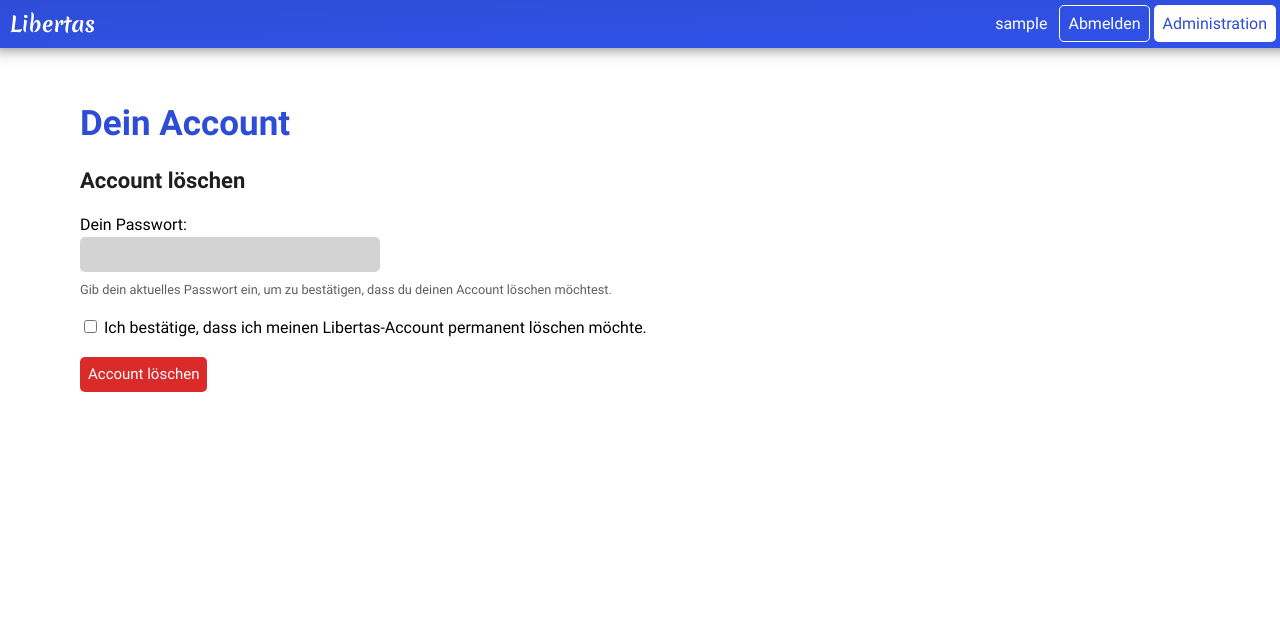
After one commit to linuskoester/libertas, a Django app: page /account/delete in a window 1280 px wide. The commit adds this page. Shown: the top 632 px of the page. Run offline with Django 3.2, Linux system fonts and the light colour scheme; the visitor is signed in with stand-in values (Sample User, id 1); parts of the project's set-up code (start-up, migrations or seed data) failed here and were passed over.

Commit message:
Delete Account Form

```diff
--- a/libertas/forms.py
+++ b/libertas/forms.py
@@ -122,3 +122,12 @@ class ChangePasswordForm(forms.Form):
             self.add_error('password_confirm',
                            'Die Passwörter stimmen nicht überein.')
         return cd
+
+
+class DeleteAccountForm(forms.Form):
+    password = forms.CharField(
+        label='Dein Passwort',
+        help_text='Gib dein aktuelles Passwort ein, um zu bestätigen, dass du deinen Account löschen möchtest.',
+        widget=forms.PasswordInput())
+    confirm = forms.BooleanField(
+        label='Ich bestätige, dass ich meinen Libertas-Account permanent löschen möchte.')
--- a/libertas/static/libertas/css/basic.css
+++ b/libertas/static/libertas/css/basic.css
@@ -238,6 +238,15 @@ footer a:hover {
     background-color: var(--main-accent-hover-color);
 }
 
+.form button.red {
+    background-color: rgb(218, 42, 42);
+    color: white;
+}
+
+.form button.red:hover {
+    background-color: rgb(255, 45, 45);
+}
+
 .field-wrapper {
     font-family: 'Roboto Regular';
     font-size: 1em;
--- a/libertas/templates/libertas/auth/account.html
+++ b/libertas/templates/libertas/auth/account.html
@@ -19,5 +19,8 @@
         <button type="submit">Passwort ändern</button>
     </form>
 </div>
-
+<h3>Account löschen</h3>
+<div class="form">
+    <button type="submit" class="red" onclick="window.location='{% url 'account_delete' %}'">Account löschen</button>
+</div>
 {% endblock %}
--- /dev/null
+++ b/libertas/templates/libertas/auth/account_delete.html
@@ -0,0 +1,16 @@
+{% extends 'libertas/base.html' %}
+
+{% block title %}Account | Libertas{% endblock %}
+
+{% block main %}
+
+<h1>Dein Account</h1>
+
+<h3>Account löschen</h3>
+<div class="form">
+    <form method="post">
+        {% include "libertas/form.html" %}
+    <button type="submit" class="red">Account löschen</button>
+    </form>
+</div>
+{% endblock %}
--- a/libertas/templates/libertas/form.html
+++ b/libertas/templates/libertas/form.html
@@ -7,6 +7,14 @@
     <div class="email-wrapper">
         {{ field }} <span class="email-text">@halepaghen.de</span>
     </div>
+    {{ field.errors }}
+    {% if field.help_text %}
+    <div class="help">{{ field.help_text|safe }}</div>
+    {% endif %}
+</div>
+{% elif field.field.widget.input_type == "checkbox" %}
+<div class="field-wrapper">
+    {{ field }} {{ field.label_tag }}
     {{ field.errors }}
     {% if field.help_text %}
     <div class="help">{{ field.help_text|safe }}</div>
--- a/libertas/urls.py
+++ b/libertas/urls.py
@@ -21,4 +21,5 @@ urlpatterns = [
     path('reset/success', views.reset_success, name='reset_success'),
     # - Account Page
     path('account/', views.account, name='account'),
+    path('account/delete', views.account_delete, name='account_delete'),
 ]
--- a/libertas/views.py
+++ b/libertas/views.py
@@ -5,7 +5,7 @@ from django.shortcuts import render, redirect
 from django.utils.encoding import force_bytes, force_text
 from django.utils.http import urlsafe_base64_encode, urlsafe_base64_decode
 from django.template.loader import render_to_string
-from .forms import SignUpForm, SignInForm, ResetForm, SetPasswordForm, ChangePasswordForm
+from .forms import SignUpForm, SignInForm, ResetForm, SetPasswordForm, ChangePasswordForm, DeleteAccountForm
 from .tokens import signup_token, reset_token
 from django.contrib.admin.models import LogEntry, CHANGE, ADDITION
 from django.contrib.contenttypes.models import ContentType
@@ -31,6 +31,8 @@ def index(request):
         messages.info(request, 'Du wurdest erfolgreich abgemeldet.')
     elif message == 'signin':
         messages.success(request, 'Du wurdest erfolgreich angemeldet.')
+    elif message == 'deleted':
+        messages.info(request, 'Dein Account wurde erfolgreich gelöscht.')
     return render(request, 'libertas/index.html')
 
 
@@ -207,3 +209,23 @@ def account(request):
         return render(request, 'libertas/auth/account.html', {'form': form})
     else:
         return redirect('signin')
+
+
+def account_delete(request):
+    if request.user.is_authenticated:
+        if request.method == 'POST':
+            form = DeleteAccountForm(request.POST)
+            if form.is_valid():
+                user = authenticate(
+                    request, username=request.user.username, password=form.cleaned_data['password'])
+                if user is not None:
+                    user.delete()
+                    return redirect('/?message=deleted')
+                else:
+                    form.add_error('password', 'Das Passwort ist falsch.')
+        else:
+            form = DeleteAccountForm()
+
+        return render(request, 'libertas/auth/account_delete.html', {'form': form})
+    else:
+        return redirect('signin')
```
Lines whose indentation alone changed are shown as unchanged.
